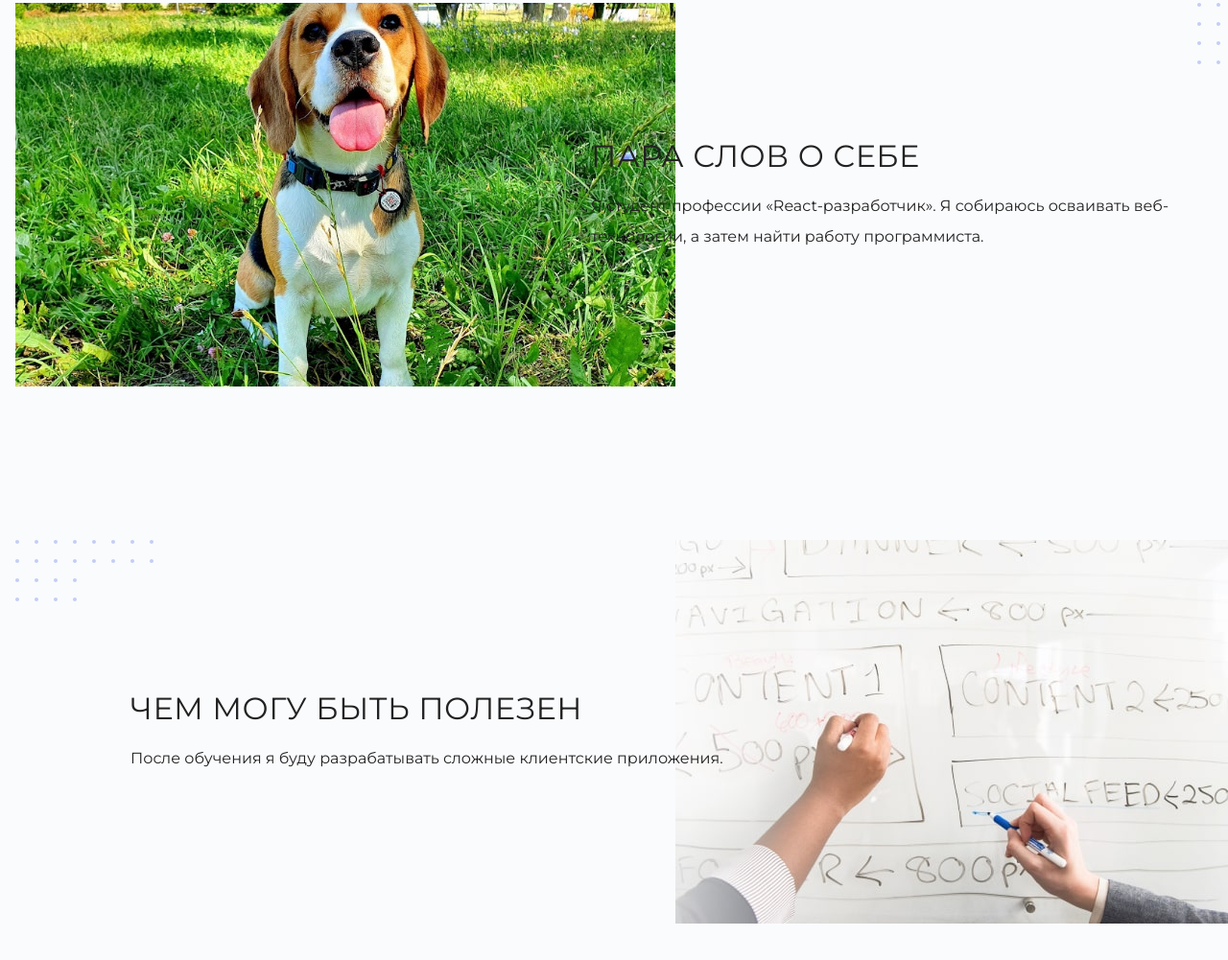
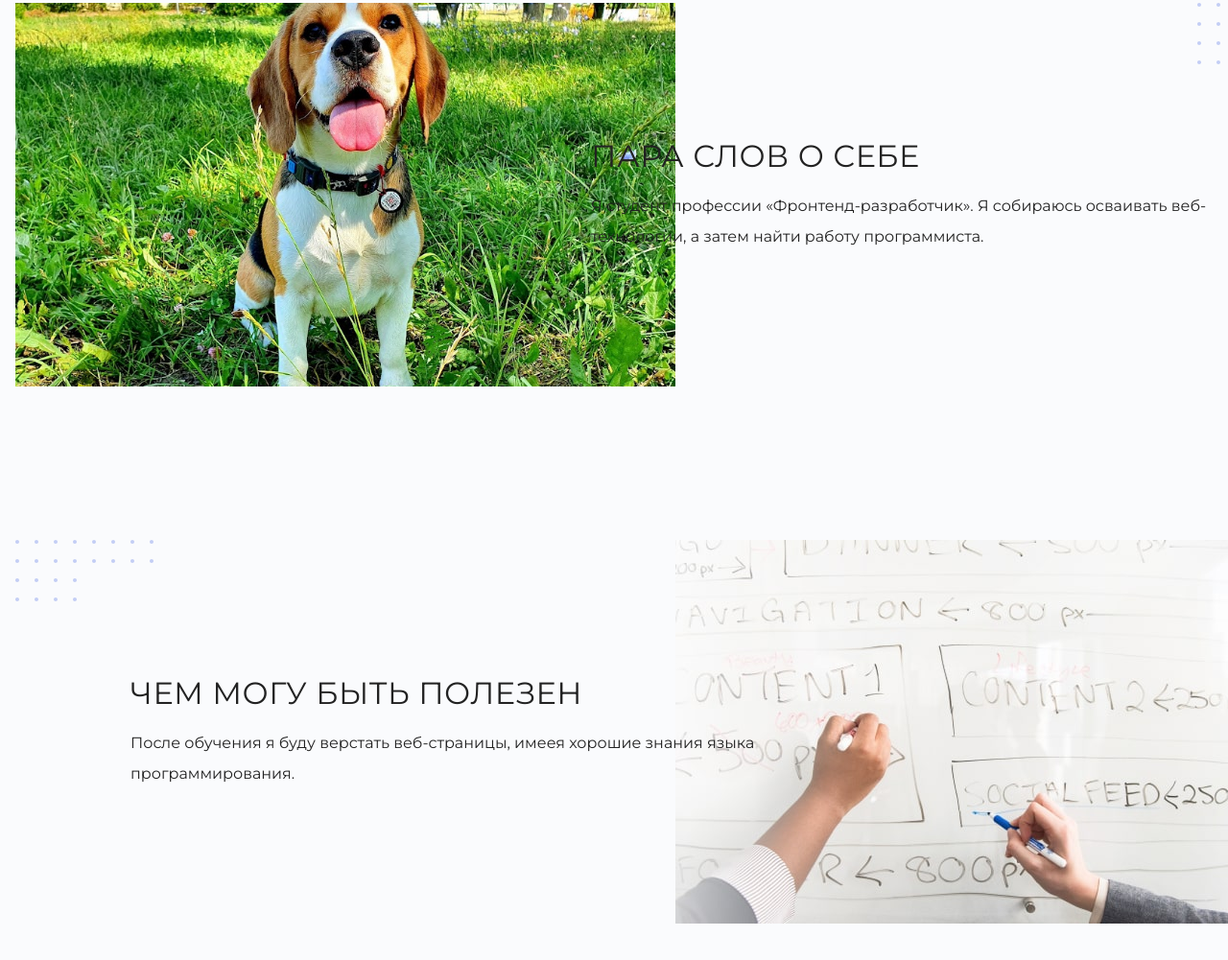
Before and after one commit to Samkrite/FirstSite, a plain HTML site: page index.html in a window 1280 px wide. Shown: the part 1037-2038 px from the top of the page at 96% size. Drawn offline with Linux system fonts and the light colour scheme.

```diff
--- a/index.html
+++ b/index.html
@@ -31,11 +31,11 @@
           </figure>
           <div>
             <h3>Пара слов о себе</h3>
-            <p>Я студент профессии «React-разработчик». Я собираюсь осваивать веб-технологии, а затем найти работу программиста.</p>
+            <p>Я студент профессии «Фронтенд-разработчик». Я собираюсь осваивать веб-технологии, а затем найти работу программиста.</p>
           </div>
           <div>
             <h3>Чем могу быть полезен</h3>
-            <p>После обучения я буду разрабатывать сложные клиентские приложения.</p>
+            <p>После обучения я буду  верстать веб-страницы, имеея хорошие знания языка программирования.</p>
           </div>
       </section>
     </main>
```
